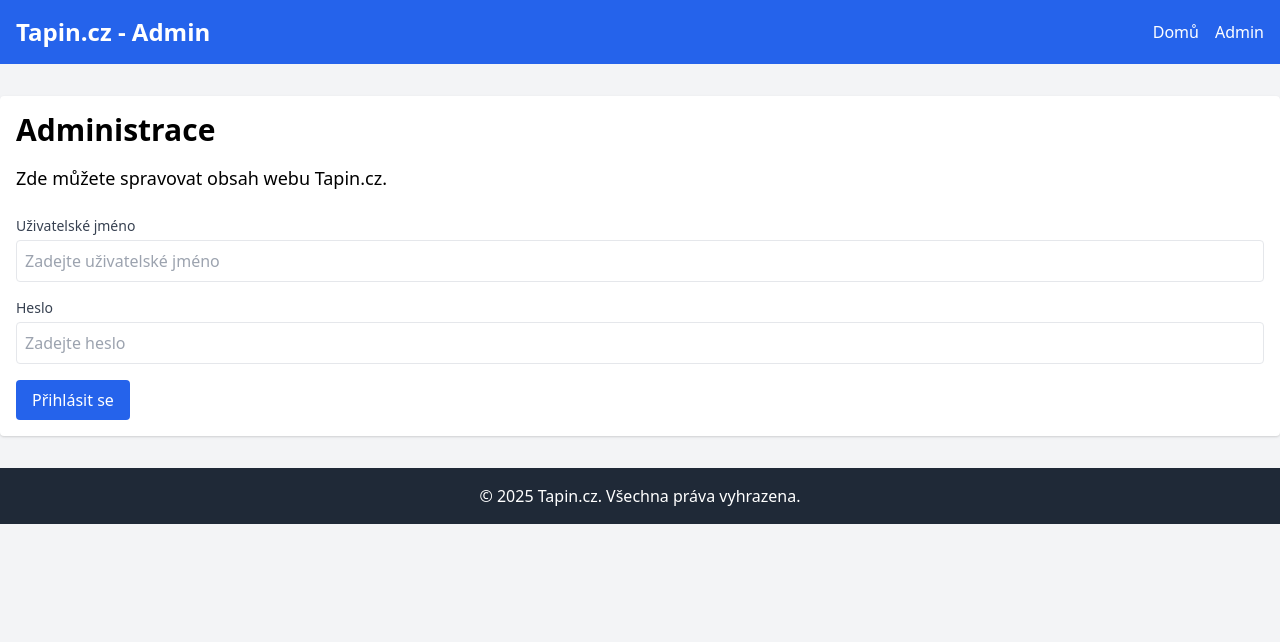
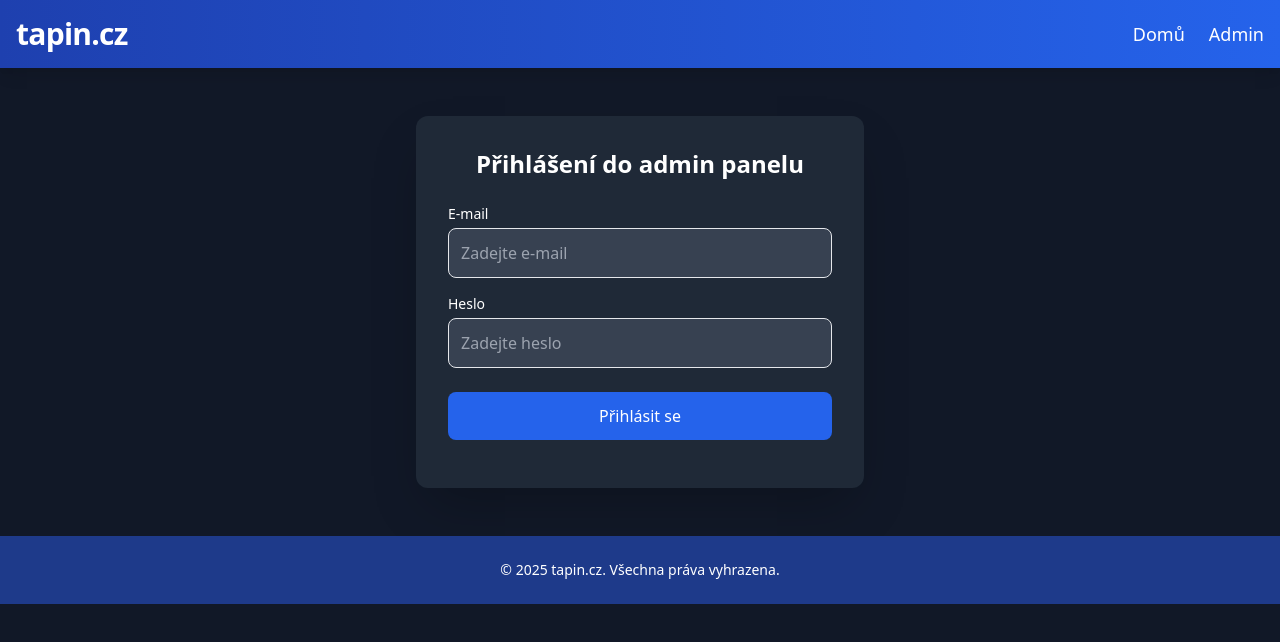
Before and after one commit to tapincz/tapincz.github.io, a plain HTML site: page admin.html in a window 1280 px wide. Drawn offline with nearby package versions, Linux system fonts and the light colour scheme.

Commit message:
Update admin.html

```diff
--- a/admin.html
+++ b/admin.html
@@ -3,38 +3,81 @@
 <head>
     <meta charset="UTF-8">
     <meta name="viewport" content="width=device-width, initial-scale=1.0">
-    <title>Admin | Tapin.cz</title>
+    <title>Admin | tapin.cz</title>
     <link href="https://cdn.jsdelivr.net/npm/tailwindcss@2.2.19/dist/tailwind.min.css" rel="stylesheet">
+    <script src="https://cdn.jsdelivr.net/npm/@supabase/supabase-js@2/dist/umd/supabase.min.js"></script>
+    <style>
+        @keyframes fadeIn {
+            from { opacity: 0; transform: translateY(20px); }
+            to { opacity: 1; transform: translateY(0); }
+        }
+        .fade-in {
+            animation: fadeIn 1s ease-out;
+        }
+    </style>
 </head>
-<body class="bg-gray-100 font-sans">
-    <header class="bg-blue-600 text-white p-4">
+<body class="bg-gray-900 text-white font-sans min-h-screen">
+    <header class="bg-gradient-to-r from-blue-800 to-blue-600 p-4 sticky top-0 z-10 shadow-lg">
         <nav class="container mx-auto flex justify-between items-center">
-            <h1 class="text-2xl font-bold">Tapin.cz - Admin</h1>
-            <ul class="flex space-x-4">
-                <li><a href="index.html" class="hover:underline">Domů</a></li>
-                <li><a href="admin.html" class="hover:underline">Admin</a></li>
+            <h1 class="text-3xl font-extrabold tracking-tight">tapin.cz</h1>
+            <ul class="flex space-x-6 text-lg">
+                <li><a href="index.html" class="hover:text-blue-300 transition-colors duration-300">Domů</a></li>
+                <li><a href="admin.html" class="hover:text-blue-300 transition-colors duration-300">Admin</a></li>
             </ul>
         </nav>
     </header>
 
-    <main class="container mx-auto my-8 p-4 bg-white rounded shadow">
-        <h2 class="text-3xl font-semibold mb-4">Administrace</h2>
-        <p class="text-lg">Zde můžete spravovat obsah webu Tapin.cz.</p>
-        <form class="mt-6">
+    <main class="container mx-auto my-12 px-4">
+        <div id="auth-section" class="max-w-md mx-auto bg-gray-800 p-8 rounded-xl shadow-2xl fade-in">
+            <h2 class="text-2xl font-semibold mb-6 text-center">Přihlášení do admin panelu</h2>
             <div class="mb-4">
-                <label for="username" class="block text-sm font-medium text-gray-700">Uživatelské jméno</label>
-                <input type="text" id="username" class="mt-1 p-2 w-full border rounded" placeholder="Zadejte uživatelské jméno">
+                <label for="email" class="block text-sm font-medium">E-mail</label>
+                <input type="email" id="email" class="mt-1 p-3 w-full bg-gray-700 border rounded-lg focus:ring-2 focus:ring-blue-500" placeholder="Zadejte e-mail">
             </div>
-            <div class="mb-4">
-                <label for="password" class="block text-sm font-medium text-gray-700">Heslo</label>
-                <input type="password" id="password" class="mt-1 p-2 w-full border rounded" placeholder="Zadejte heslo">
+            <div class="mb-6">
+                <label for="password" class="block text-sm font-medium">Heslo</label>
+                <input type="password" id="password" class="mt-1 p-3 w-full bg-gray-700 border rounded-lg focus:ring-2 focus:ring-blue-500" placeholder="Zadejte heslo">
             </div>
-            <button type="submit" class="bg-blue-600 text-white py-2 px-4 rounded hover:bg-blue-700">Přihlásit se</button>
-        </form>
+            <button onclick="signIn()" class="w-full bg-blue-600 text-white py-3 rounded-lg hover:bg-blue-700 transition-all duration-300">Přihlásit se</button>
+            <p id="auth-message" class="mt-4 text-center"></p>
+        </div>
+        <div id="admin-content" class="hidden max-w-2xl mx-auto bg-gray-800 p-8 rounded-xl shadow-2xl fade-in">
+            <h2 class="text-2xl font-semibold mb-6">Admin panel</h2>
+            <p class="text-lg mb-4">Vítejte v administraci tapin.cz. Vyberte sekci:</p>
+            <div class="grid grid-cols-1 md:grid-cols-2 gap-4">
+                <a href="cenik.html" class="bg-blue-600 text-white py-3 px-6 rounded-lg text-center hover:bg-blue-700 transition-all duration-300">Přejít na Ceník</a>
+                <a href="sekani.html" class="bg-blue-600 text-white py-3 px-6 rounded-lg text-center hover:bg-blue-700 transition-all duration-300">Přejít na Sekání</a>
+            </div>
+        </div>
     </main>
 
-    <footer class="bg-gray-800 text-white text-center p-4">
-        <p>&copy; 2025 Tapin.cz. Všechna práva vyhrazena.</p>
+    <footer class="bg-blue-900 text-center p-6">
+        <p class="text-sm">© 2025 tapin.cz. Všechna práva vyhrazena.</p>
     </footer>
+
+    <script>
+        const supabase = Supabase.createClient('YOUR_SUPABASE_URL', 'YOUR_SUPABASE_ANON_KEY');
+
+        async function signIn() {
+            const email = document.getElementById('email').value;
+            const password = document.getElementById('password').value;
+            const message = document.getElementById('auth-message');
+
+            const { error } = await supabase.auth.signInWithPassword({
+                email: email,
+                password: password,
+            });
+
+            if (error) {
+                message.textContent = 'Chyba přihlášení: ' + error.message;
+                message.classList.add('text-red-500');
+            } else {
+                message.textContent = 'Přihlášení úspěšné!';
+                message.classList.add('text-green-500');
+                document.getElementById('auth-section').classList.add('hidden');
+                document.getElementById('admin-content').classList.remove('hidden');
+            }
+        }
+    </script>
 </body>
 </html>
```
